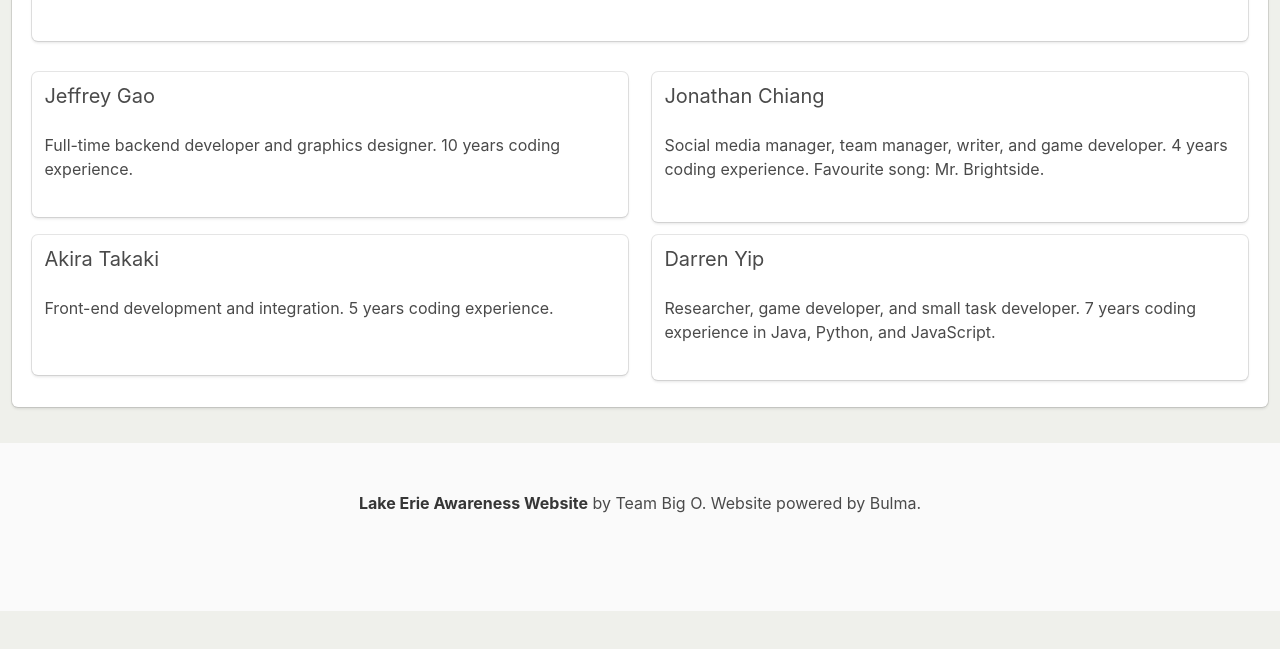
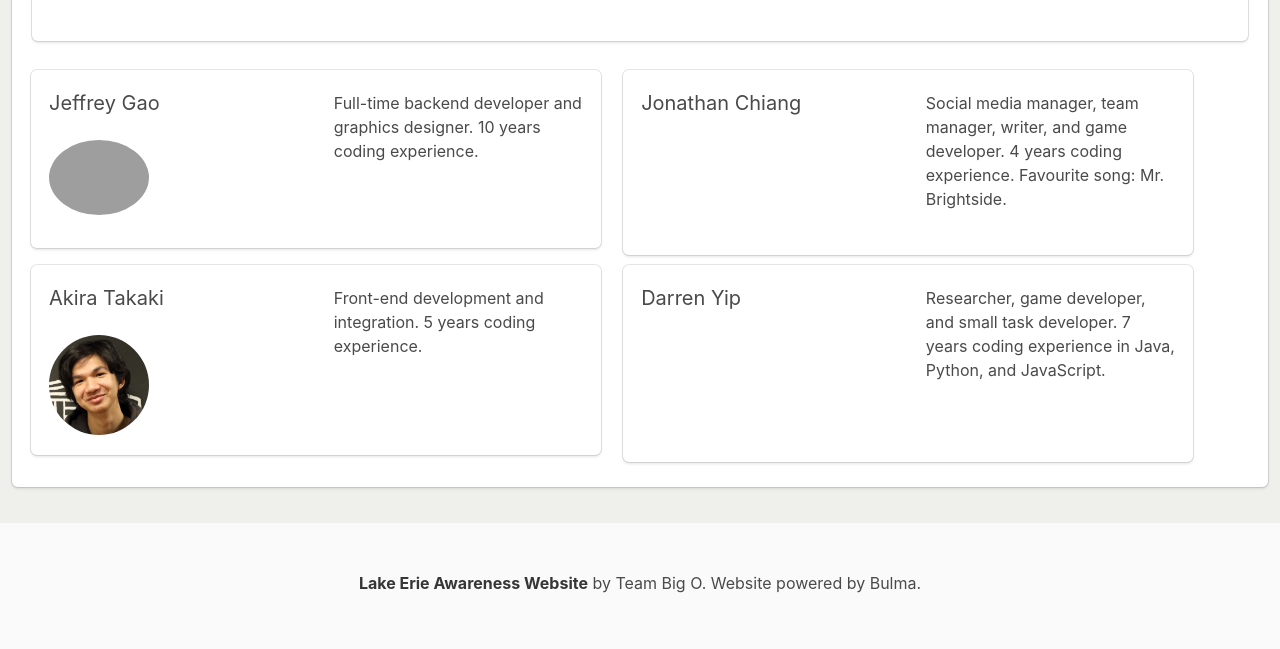
Before and after one commit to team-big-o/team-big-o.github.io, a website: page about.html in a window 1280 px wide. Shown: the part 727-1376 px from the top of the page. Before the commit the page ends 1338 px from the top, so only its background shows below. Drawn offline with nearby package versions, Linux system fonts and the light colour scheme; grey boxes are pictures that could not be loaded.

Commit message:
about page is almost done

```diff
--- a/about.html
+++ b/about.html
@@ -40,7 +40,7 @@
 
     <section class="section">
         <div class="tile is-ancestor is-vertical">
-            <div class="tile is-12 is-vertical box" data-aos="zoom-in-up" data-aos-anchor-placement="center-center">
+            <div class="tile is-12 is-vertical box">
                 <h1 class="title">About Us</h1>
                 <p>Team Big O was started from a simple idea: how could techies improve the living quality of their community using the skills they have? Big O was started with just four friends with a dream to spread awareness about the ecological and social impact that humans have with the Great Lakes. The Great Lakes have played an important role not only within the development of Canada but also its native inhabitants that have lived along their shores far before European settlers first came. The Canadian landscape has always been a source of fascination; the Group of Seven showed its flawless beauty for many around the globe. With the various functions the Great Lakes have played, they have become entrenched within the Canadian identity.</p>
                 <br>
@@ -54,31 +54,61 @@
                     <h1 class="title">Meet The Team</h1>
                     <br>
                 </div>
-                <div class="tile is-12 is-vertical">
+                <div class="tile is-11 is-vertical">
                     <div class="columns">
-                        <div class="column box">
+                        <div class="column box tile is-6">
+                            <div class="columns">
+                                <div class="column">
                                     <p class="subtitle">Jeffrey Gao</p>
+                                    <div class="image-cropper">
+                                        <img src="assets/images/Jeff.jpg" class="rounded" />
+                                    </div>
+                                </div>
+                                <div class="column">
                                     <p>Full-time backend developer and graphics designer. 10 years coding experience.</p>
                                     <br>
                                 </div>
-                        <div class="column box">
+                            </div>
+                        </div>
+                        <div class="column box tile is-6">
+                            <div class="columns">
+                                <div class="column">
                                     <p class="subtitle">Jonathan Chiang</p>
+                                </div>
+                                <div class="column">
                                     <p>Social media manager, team manager, writer, and game developer. 4 years coding experience. Favourite song: Mr. Brightside.</p>
                                     <br>
                                 </div>
                             </div>
                         </div>
-                <div class="tile is-12 is-vertical">
+                    </div>
+                </div>
+                <div class="tile is-11 is-vertical">
                     <div class="columns">
-                        <div class="column box">
+                        <div class="column box tile is-6">
+                            <div class="columns">
+                                <div class="column">
                                     <p class="subtitle">Akira Takaki</p>
+                                    <div class="image-cropper">
+                                        <img src="assets/images/Akira.jpg" class="rounded" />
+                                    </div>
+                                </div>
+                                <div class="column">
                                     <p>Front-end development and integration. 5 years coding experience.</p>
                                     <br>
                                 </div>
-                        <div class="column box">
+                            </div>
+                        </div>
+                        <div class="column box tile is-6">
+                            <div class="columns">
+                                <div class="column">
                                     <p class="subtitle">Darren Yip</p>
+                                </div>
+                                <div class="column">
                                     <p>Researcher, game developer, and small task developer. 7 years coding experience in Java, Python, and JavaScript.</p>
                                     <br>
+                                </div>
+                            </div>
                         </div>
                     </div>
                 </div>
--- a/assets/css/style.css
+++ b/assets/css/style.css
@@ -60,6 +60,30 @@
     margin-bottom: 3%;
 }
 
+.profile{
+    margin-left: 3%;
+}
+
+.image-cropper {
+    max-width: 100px;
+    height: auto;
+    position: relative;
+    overflow: hidden;
+}
+
+.image-cropper img{
+    display: block;
+    margin: 0 auto;
+    height: auto;
+    width: 150%;
+    margin: 0 0 0 0;
+    -webkit-border-radius: 50%;
+    -moz-border-radius: 50%;
+    -ms-border-radius: 50%;
+    -o-border-radius: 50%;
+    border-radius: 50%;
+}
+
 #pad{
     padding-right:1%;
     padding-left:1%;
```
Lines whose indentation alone changed are shown as unchanged.
